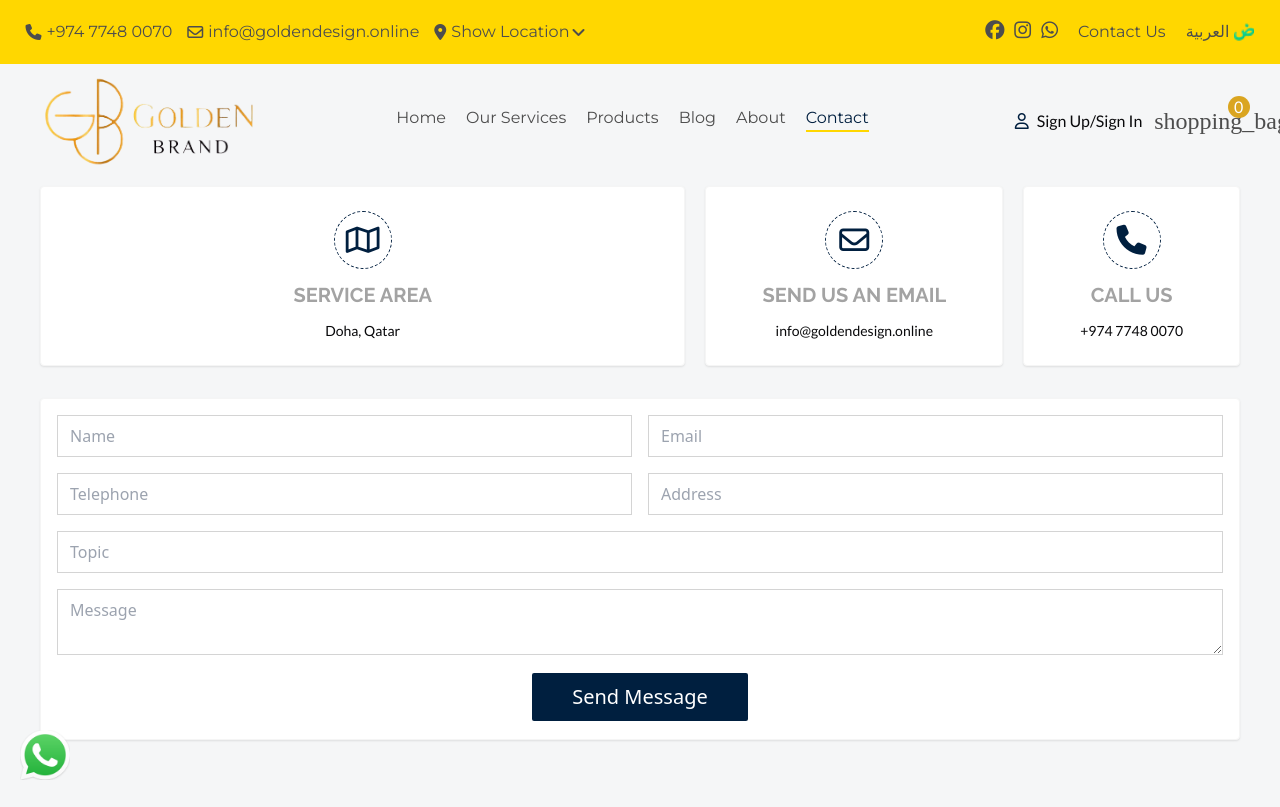
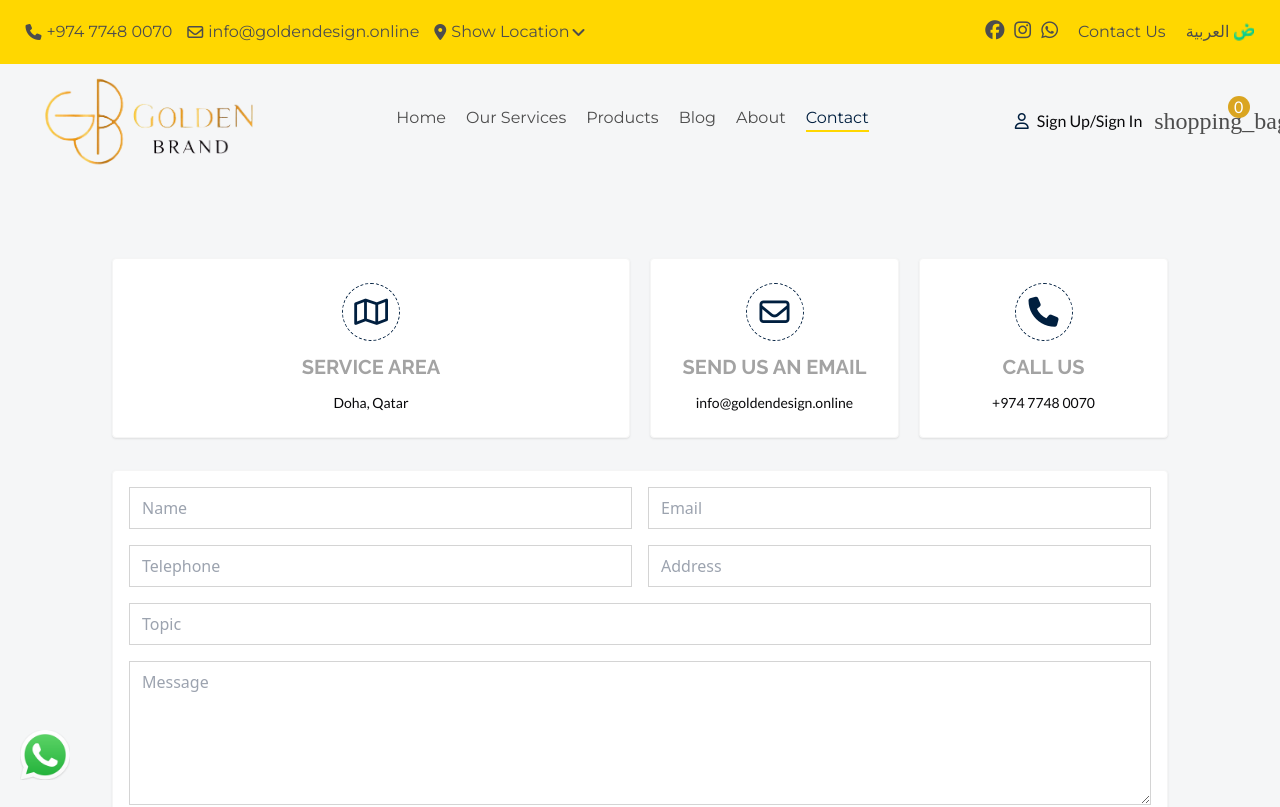
Before and after one commit to jawharhmidi02/golden-brand-front, a Next.js app: page /1/contact in a window 1280 px wide. Shown: the top 807 px of the page. Built offline with nearby package versions, Linux system fonts and the light colour scheme; a web font is replaced by a local one.

Commit message:
Contact page is now responsive

```diff
--- a/app/[lng]/contact/page.js
+++ b/app/[lng]/contact/page.js
@@ -10,9 +10,10 @@ const page = () => {
     document.title = "GoldenBrand: Contact";
   }, []);
   return (
-    <div className="flex flex-col mx-auto w-[1200px] gap-20 mt-2">
+    <div className="mx-auto w-full mt-20 flex justify-center items-center">
+      <div className="flex flex-col max-w-[1300px] w-full gap-20 mx-5 sm:mx-10 xl:mx-28">
         <div className="flex flex-col gap-8">
-        <div className="flex flex-row gap-5 justify-center">
+          <div className="grid grid-cols-1 lg:grid-cols-2  gap-5">
             <div className="flex flex-col gap-3 flex-grow-[3] py-6 justify-evenly items-center bg-white border-[1px] border-neutral-100 rounded-sm shadow-sm drop-shadow-sm">
               <div className="flex justify-center items-center w-12 h-12 p-7 border-dashed border-[1px] border-[var(--blue)] rounded-full ">
                 <i className="fa-regular fa-map text-3xl text-[var(--blue)]"></i>
@@ -23,17 +24,20 @@ const page = () => {
               <span className="text-sm font-lato">Doha, Qatar</span>
             </div>
 
-          <div className="flex flex-col gap-3 px-14 py-6 justify-evenly items-center bg-white border-[1px] border-neutral-100 rounded-sm shadow-sm drop-shadow-sm">
+            <div className="grid grid-cols-1 md:grid-cols-2 gap-5 ">
+              <div className="flex flex-col gap-3 px-4 py-6 justify-evenly items-center bg-white border-[1px] border-neutral-100 rounded-sm shadow-sm drop-shadow-sm">
                 <div className="flex justify-center items-center w-12 h-12 p-7 border-dashed border-[1px] border-[var(--blue)] rounded-full ">
                   <i className="fa-regular fa-envelope text-3xl text-[var(--blue)]"></i>
                 </div>
                 <span className="font-bold text-xl text-neutral-400 font-raleway">
                   SEND US AN EMAIL
                 </span>
-            <span className="text-sm font-lato">info@goldendesign.online</span>
+                <span className="text-sm font-lato">
+                  info@goldendesign.online
+                </span>
               </div>
 
-          <div className="flex flex-col gap-3 px-14 py-6 justify-evenly items-center bg-white border-[1px] border-neutral-100 rounded-sm shadow-sm drop-shadow-sm">
+              <div className="flex flex-col gap-3 px-4 py-6 justify-evenly items-center bg-white border-[1px] border-neutral-100 rounded-sm shadow-sm drop-shadow-sm">
                 <div className="flex justify-center items-center w-12 h-12 p-7 border-dashed border-[1px] border-[var(--blue)] rounded-full ">
                   <i className="fa-solid fa-phone text-3xl text-[var(--blue)]"></i>
                 </div>
@@ -43,30 +47,31 @@ const page = () => {
                 <span className="text-sm font-lato">+974 7748 0070</span>
               </div>
             </div>
+          </div>
 
-        <div className="flex flex-col gap-4 p-4 bg-white border-[1px]  border-neutral-100 rounded-sm shadow-sm drop-shadow-sm">
-          <div className="flex flex-row  gap-4">
+          <div className="flex flex-col gap-4 p-4 bg-white border-[1px]  border-neutral-100 rounded-sm shadow-sm  drop-shadow-sm">
+            <div className="grid grid-cols-1 md:grid-cols-2  gap-4">
               <input
                 type="text"
                 placeholder="Name"
-              className="border-[1px] px-3 py-2 border-neutral-300 w-6/12 outline-[var(--blue)]"
+                className="border-[1px] px-3 py-2 border-neutral-300  outline-[var(--blue)]"
               ></input>
               <input
                 type="email"
                 placeholder="Email"
-              className="border-[1px] px-3 py-2 border-neutral-300 w-6/12 outline-[var(--blue)]"
+                className="border-[1px] px-3 py-2 border-neutral-300  outline-[var(--blue)]"
               ></input>
             </div>
-          <div className="flex flex-row gap-4">
+            <div className="grid grid-cols-1 md:grid-cols-2 gap-4">
               <input
                 type="tel"
                 placeholder="Telephone"
-              className="border-[1px] px-3 py-2 border-neutral-300 w-6/12 outline-[var(--blue)]"
+                className="border-[1px] px-3 py-2 border-neutral-300  outline-[var(--blue)]"
               ></input>
               <input
                 type="text"
                 placeholder="Address"
-              className="border-[1px] px-3 py-2 border-neutral-300 w-6/12 outline-[var(--blue)]"
+                className="border-[1px] px-3 py-2 border-neutral-300  outline-[var(--blue)]"
               ></input>
             </div>
             <input
@@ -76,7 +81,7 @@ const page = () => {
             ></input>
             <textarea
               placeholder="Message"
-            className="border-[1px] px-3 py-2 border-neutral-300 w-full outline-[var(--blue)]"
+              className="border-[1px] px-3 py-2 border-neutral-300 w-full min-h-36 outline-[var(--blue)]"
             ></textarea>
             <button
               className="rounded-sm px-10 py-2.5 w-fit text-xl self-center border-2 border-[#ffffff] text-[#ffffff] bg-[var(--blue)] active:scale-95 hover:border-[var(--blue)] hover:bg-[#ffffff] hover:text-[var(--blue)] transition-all duration-200"
@@ -87,12 +92,10 @@ const page = () => {
           </div>
         </div>
 
-      <div className="flex flex-row gap-20">
+        <div className="grid grid-cols-1 lg:grid-cols-2 gap-20  mb-10">
           <iframe
             src="https://www.google.com/maps/embed?pb=!1m14!1m12!1m3!1d58613.59643240183!2d10.523509372413544!3d33.34624482660369!2m3!1f0!2f0!3f0!3m2!1i1024!2i768!4f13.1!5e0!3m2!1sen!2stn!4v1729389385885!5m2!1sen!2stn"
-          width="600"
-          height="450"
-          className="border-0"
+            className="border-0 w-full h-[450px]"
             allowfullscreen=""
             loading="lazy"
             referrerpolicy="no-referrer-when-downgrade"
@@ -109,7 +112,7 @@ const page = () => {
             >
               <div
                 className={cn(
-                "flex justify-center rounded-sm bg-[#ffffff] items-center px-3 py-2 shadow-sm drop-shadow-sm border-neutral-100 border-[1px] transition-all duration-200",
+                  "flex justify-center rounded-sm bg-[#ffffff] items-center px-3 py-2 w-16 h-16 shadow-sm drop-shadow-sm border-neutral-100 border-[1px] transition-all duration-200",
                   day && "bg-[var(--blue)]"
                 )}
               >
@@ -146,7 +149,7 @@ const page = () => {
             >
               <div
                 className={cn(
-                "flex justify-center rounded-sm bg-[#ffffff] items-center px-3 py-2 shadow-sm drop-shadow-sm border-neutral-100 border-[1px] transition-all duration-200",
+                  "flex justify-center rounded-sm bg-[#ffffff] items-center w-16 h-16 px-3 py-2 shadow-sm drop-shadow-sm border-neutral-100 border-[1px] transition-all duration-200",
                   time && "bg-[var(--blue)]"
                 )}
               >
@@ -174,6 +177,7 @@ const page = () => {
           </div>
         </div>
       </div>
+    </div>
   );
 };
 
--- a/app/[lng]/services/page.js
+++ b/app/[lng]/services/page.js
@@ -99,7 +99,7 @@ const page = () => {
 
       {/* Services descriptions cards  */}
 
-      <div className="grid bg-white shadow-sm drop-shadow-sm w-full border-neutral-100 border-[1px] grid-cols-1 md:grid-cols-2 lg:grid-cols-3 xl:grid-cols-4 py-16 px-8 sm:px-16  gap-12">
+      <div className="grid bg-white shadow-sm drop-shadow-sm w-full border-neutral-100 border-[1px] grid-cols-1 md:grid-cols-2 lg:grid-cols-3 xl:grid-cols-4 py-20 px-8 sm:px-20  gap-12">
 
         { serviceDescData.map((item, index) => (
           <ServiceDescCard
--- a/components/categories/Categories.js
+++ b/components/categories/Categories.js
@@ -87,7 +87,7 @@ const Categories = ({ lng }) => {
                 >
                   <div className="p-2 flex-1 flex">
                     <Card
-                      className="categorie-card border-1 border-neutral-200 shadow-md drop-shadow-md flex-1 flex flex-col"
+                      className="categorie-card border-[1px] border-neutral-200 shadow-md drop-shadow-md flex-1 flex flex-col"
                       onClick={() => {
                         cats[item.name] = true;
                         location.href = `/${lng}/products?selectedCategories=${encodeURIComponent(
```
Lines whose indentation alone changed are shown as unchanged.
